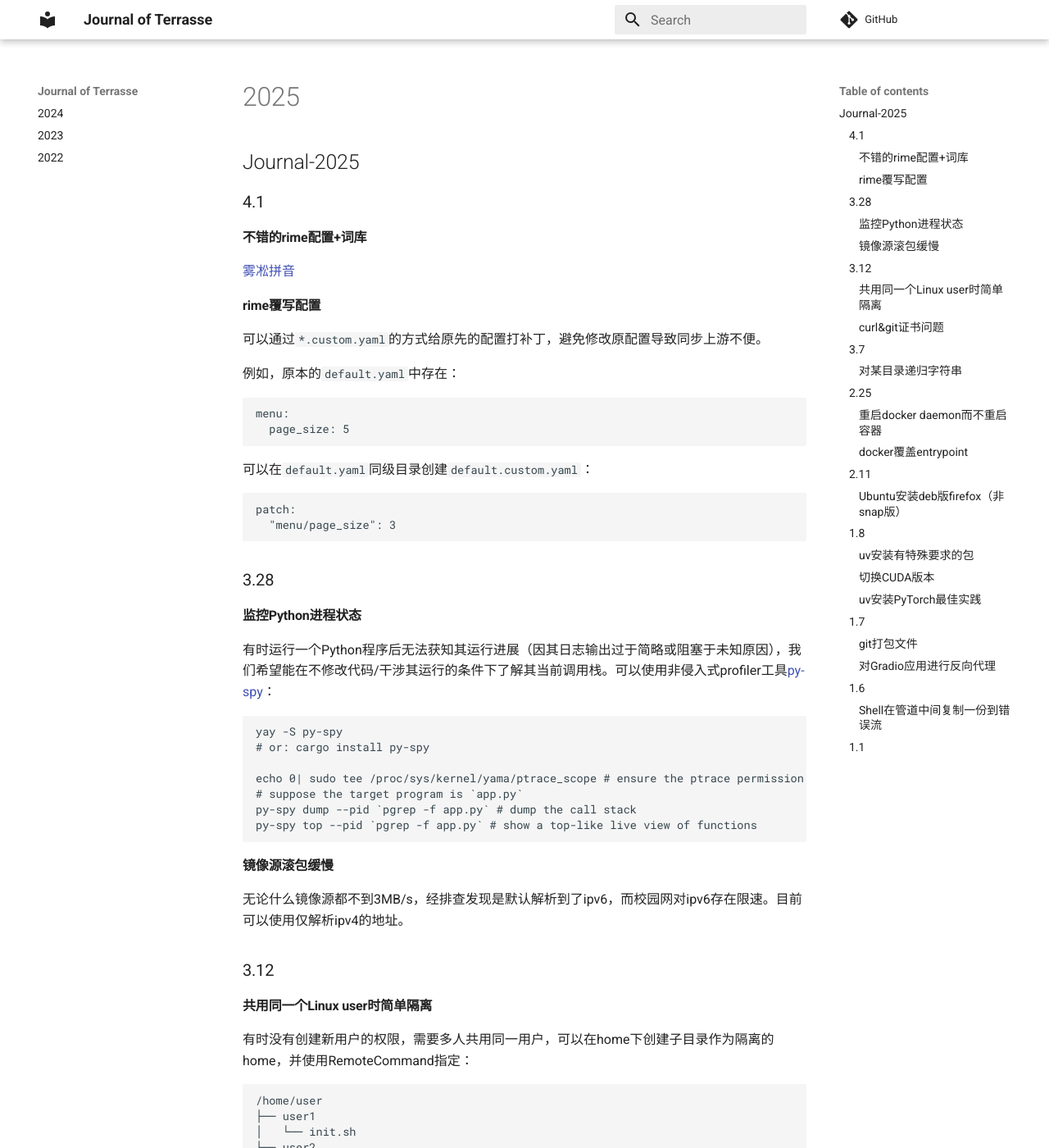
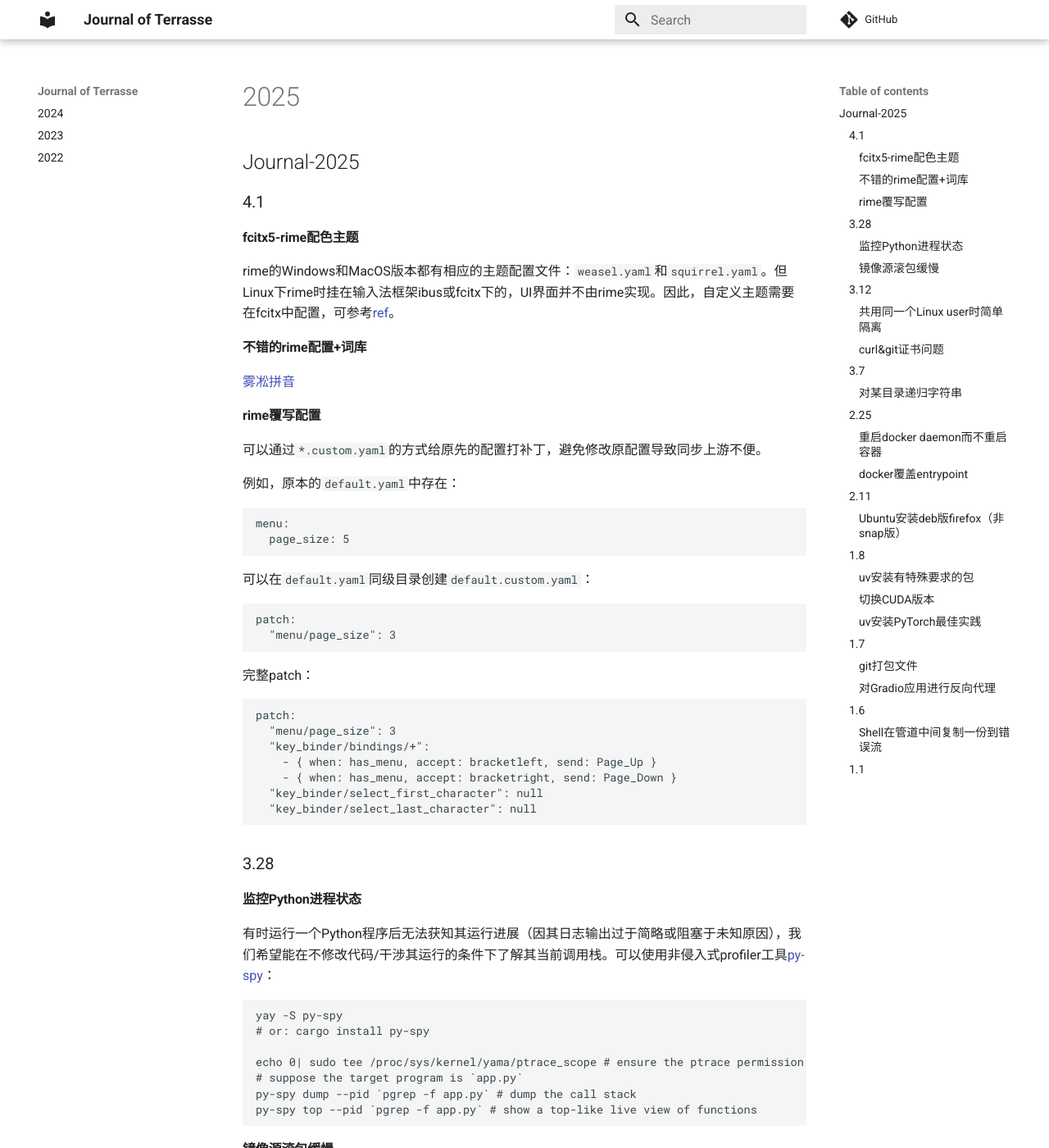
Before and after one commit to Jerry-Terrasse/journal, an MkDocs documentation site: the page built from docs/2025.md, in a window 1280 px wide and 1400 px high. Shown: the whole window at 82% size. Built offline with MkDocs 1.6.1 and Material for MkDocs 9.7.7, drawn with Linux system fonts in a browser that asks for light colours; comment, search, counter and statistics services are not loaded.

Commit message:
update (Tue Apr  1 03:49:36 PM CST 2025)

````diff
--- a/docs/2025.md
+++ b/docs/2025.md
@@ -1,6 +1,10 @@
 ## Journal-2025
 
 ### 4.1
+
+#### fcitx5-rime配色主题
+
+rime的Windows和MacOS版本都有相应的主题配置文件：`weasel.yaml`和`squirrel.yaml`。但Linux下rime时挂在输入法框架ibus或fcitx下的，UI界面并不由rime实现。因此，自定义主题需要在fcitx中配置，可参考[ref](https://www.cnblogs.com/Fortunater/p/17327855.html)。
 
 #### 不错的rime配置+词库
 
@@ -22,6 +26,18 @@ menu:
 ```yaml
 patch:
   "menu/page_size": 3
+```
+
+完整patch：
+
+```yaml
+patch:
+  "menu/page_size": 3
+  "key_binder/bindings/+":
+    - { when: has_menu, accept: bracketleft, send: Page_Up }
+    - { when: has_menu, accept: bracketright, send: Page_Down }
+  "key_binder/select_first_character": null
+  "key_binder/select_last_character": null
 ```
 
 ### 3.28
````
